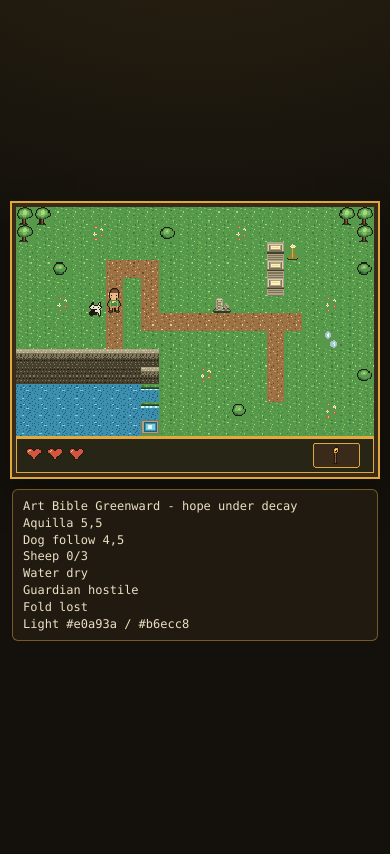
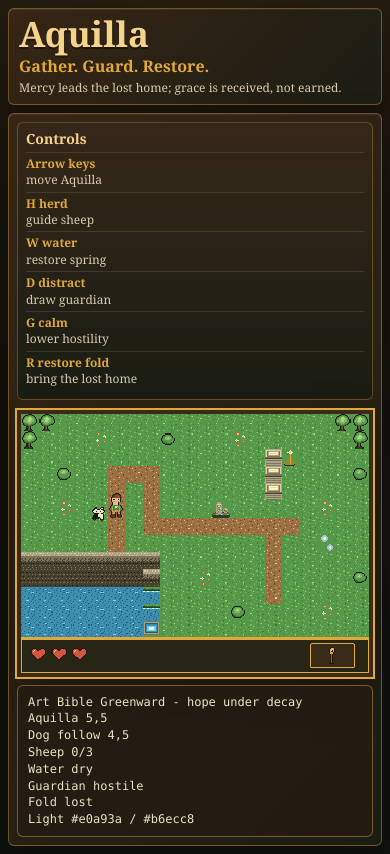
Before and after one commit to tribett/Aquilla, a website built with Vite: page index.html in a window 390 px wide. Built offline with nearby package versions, Linux system fonts and the light colour scheme; animation ran at ten frames a second.

Commit message:
feat: add Aquilla prototype controls

```diff
--- a/index.html
+++ b/index.html
@@ -7,7 +7,29 @@
     <title>Aquilla</title>
   </head>
   <body data-game="aquilla">
-    <div id="game-root" aria-label="Aquilla game canvas"></div>
+    <main class="page-shell" aria-labelledby="aquilla-title">
+      <section class="story-panel" aria-label="Aquilla prototype introduction">
+        <h1 id="aquilla-title">Aquilla</h1>
+        <div class="story-copy">
+          <p class="tagline">Gather. Guard. Restore.</p>
+          <p class="flavor">Mercy leads the lost home; grace is received, not earned.</p>
+        </div>
+      </section>
+      <section class="prototype-shell" aria-label="Playable prototype">
+        <aside class="controls-panel" aria-label="Controls">
+          <h2>Controls</h2>
+          <ul class="controls-list">
+            <li><span class="control-copy">Arrow keys</span><span>move Aquilla</span></li>
+            <li><span class="control-copy">H herd</span><span>guide sheep</span></li>
+            <li><span class="control-copy">W water</span><span>restore spring</span></li>
+            <li><span class="control-copy">D distract</span><span>draw guardian</span></li>
+            <li><span class="control-copy">G calm</span><span>lower hostility</span></li>
+            <li><span class="control-copy">R restore fold</span><span>bring the lost home</span></li>
+          </ul>
+        </aside>
+        <div id="game-root" aria-label="Aquilla game canvas"></div>
+      </section>
+    </main>
     <script type="module" src="/src/main.ts"></script>
   </body>
 </html>
--- a/src/styles.css
+++ b/src/styles.css
@@ -19,24 +19,143 @@ body {
 body {
   min-height: 100dvh;
   overflow: auto;
+  background: #14110c;
+}
+
+.page-shell {
+  width: 100%;
+  min-height: 100dvh;
+  display: grid;
+  grid-template-rows: auto minmax(0, 1fr);
+  gap: 14px;
+  padding: clamp(12px, 2vw, 20px);
+  background:
+    radial-gradient(900px 520px at 50% -10%, rgba(224, 169, 58, 0.1), transparent 64%),
+    linear-gradient(180deg, #18120c 0%, #14110c 48%, #10120d 100%);
+}
+
+.story-panel,
+.prototype-shell {
+  width: min(1180px, 100%);
+  margin: 0 auto;
+  border: 1px solid rgba(224, 169, 58, 0.4);
+  border-radius: 6px;
+  background:
+    linear-gradient(135deg, rgba(64, 43, 24, 0.72), rgba(27, 29, 20, 0.92)),
+    #20180f;
+  box-shadow:
+    inset 0 1px 0 rgba(236, 224, 196, 0.08),
+    0 18px 38px rgba(0, 0, 0, 0.28);
+}
+
+.story-panel {
+  display: grid;
+  grid-template-columns: minmax(0, auto) minmax(260px, 1fr);
+  align-items: end;
+  gap: 10px 24px;
+  padding: 12px 16px;
+}
+
+.story-panel h1,
+.story-panel p,
+.controls-panel h2 {
+  margin: 0;
+}
+
+.story-panel h1 {
+  color: #f3d489;
+  font-size: clamp(36px, 4vw, 56px);
+  line-height: 0.95;
+  text-shadow: 0 2px 0 rgba(0, 0, 0, 0.36);
+}
+
+.story-copy {
+  display: grid;
+  gap: 4px;
+}
+
+.tagline {
+  color: #e0a93a;
+  font-size: clamp(18px, 2vw, 24px);
+  font-weight: 700;
+  line-height: 1.1;
+}
+
+.flavor {
+  color: #d8cab0;
+  font-size: clamp(14px, 1.4vw, 16px);
+  line-height: 1.35;
+}
+
+.prototype-shell {
+  min-height: 0;
+  display: grid;
+  grid-template-columns: minmax(188px, 240px) minmax(0, 1fr);
+  align-items: stretch;
+  gap: 16px;
+  padding: 14px;
+  overflow: hidden;
+}
+
+.controls-panel {
+  display: flex;
+  flex-direction: column;
+  justify-content: center;
+  min-width: 0;
+  padding: 12px;
+  border: 1px solid rgba(224, 169, 58, 0.32);
+  border-radius: 6px;
+  background:
+    linear-gradient(180deg, rgba(58, 42, 26, 0.8), rgba(24, 28, 19, 0.88)),
+    #231c12;
+}
+
+.controls-panel h2 {
+  color: #f3d489;
+  font-size: 16px;
+  line-height: 1.2;
+}
+
+.controls-list {
+  display: grid;
+  gap: 0;
+  margin: 8px 0 0;
+  padding: 0;
+  list-style: none;
+}
+
+.controls-list li {
+  display: grid;
+  grid-template-columns: minmax(74px, auto) 1fr;
+  gap: 10px;
+  align-items: baseline;
+  padding: 7px 0;
+  border-top: 1px solid rgba(236, 224, 196, 0.12);
+  color: #d8cab0;
+  font-size: 13px;
+  line-height: 1.2;
+}
+
+.control-copy {
+  color: #e0a93a;
+  font-weight: 700;
+  white-space: nowrap;
 }
 
 #game-root {
   width: 100%;
-  min-height: 100dvh;
+  height: 100%;
+  min-height: 0;
   display: grid;
-  grid-template-columns: minmax(0, auto) minmax(220px, 280px);
+  grid-template-columns: minmax(0, auto) minmax(220px, 260px);
   align-items: center;
   justify-content: center;
   gap: 16px;
-  padding: 16px;
-  background:
-    radial-gradient(900px 520px at 50% -10%, rgba(224, 169, 58, 0.1), transparent 64%),
-    #14110c;
+  padding: 0;
 }
 
 #canvas-host {
-  width: min(960px, calc(100vw - 344px), calc((100dvh - 32px) * 1.333333));
+  width: min(616px, max(320px, calc(100vw - 664px)), calc((100dvh - 196px) * 1.333333));
   aspect-ratio: 4 / 3;
 }
 
@@ -65,19 +184,77 @@ body {
 }
 
 @media (max-width: 760px) {
+  .page-shell {
+    gap: 8px;
+    padding: 8px;
+  }
+
+  .story-panel {
+    grid-template-columns: auto minmax(0, 1fr);
+    gap: 8px 12px;
+    padding: 8px 10px;
+  }
+
+  .story-panel h1 {
+    font-size: clamp(30px, 9vw, 40px);
+  }
+
+  .tagline {
+    font-size: 16px;
+  }
+
+  .flavor {
+    font-size: 12px;
+  }
+
+  .prototype-shell {
+    grid-template-columns: minmax(0, 1fr) minmax(148px, 176px);
+    gap: 10px;
+    padding: 8px;
+  }
+
+  .controls-panel {
+    padding: 8px;
+  }
+
+  .controls-panel h2 {
+    font-size: 14px;
+  }
+
+  .controls-list {
+    margin-top: 4px;
+  }
+
+  .controls-list li {
+    grid-template-columns: 1fr;
+    gap: 2px;
+    padding: 4px 0;
+    font-size: 12px;
+  }
+
   #game-root {
     grid-template-columns: 1fr;
     align-content: center;
     justify-items: center;
-    gap: 12px;
-    padding: 12px;
+    gap: 8px;
   }
 
   #canvas-host {
-    width: min(100%, 640px, calc((100dvh - 208px) * 1.333333));
+    width: min(100%, 440px, calc((100dvh - 280px) * 1.333333));
   }
 
   #debug-state {
-    width: min(100%, 640px);
+    width: min(100%, 440px);
   }
 }
+
+@media (max-width: 560px) {
+  .story-panel,
+  .prototype-shell {
+    grid-template-columns: 1fr;
+  }
+
+  #canvas-host {
+    width: min(100%, 420px, calc((100dvh - 360px) * 1.333333));
+  }
+}
```
Also changed, not shown: tests/e2e/boot.spec.ts (+8 -0 lines).
